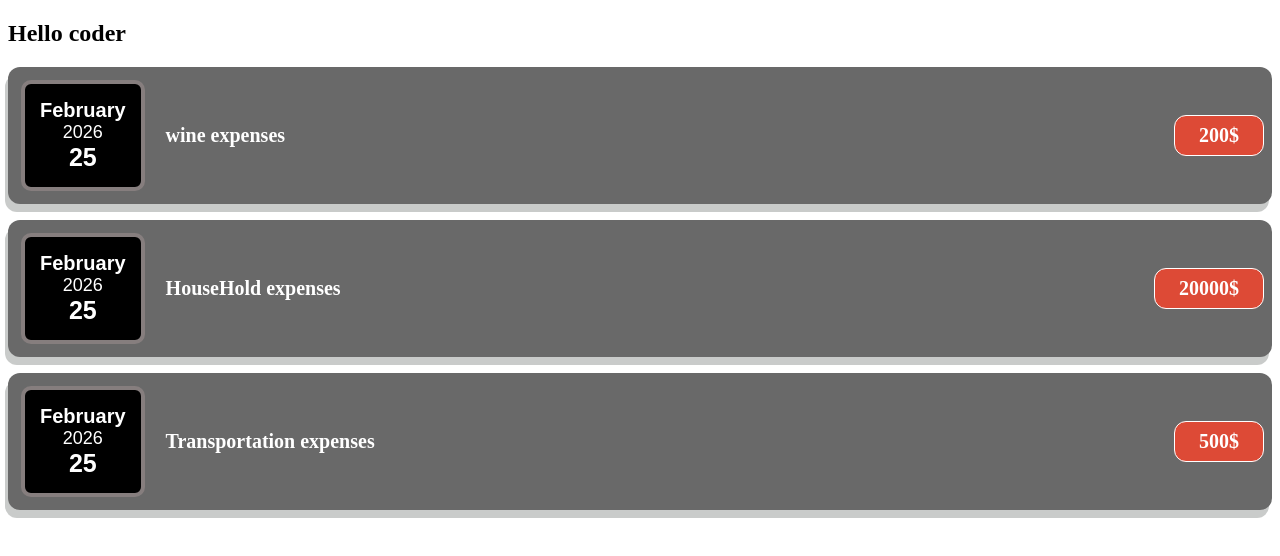
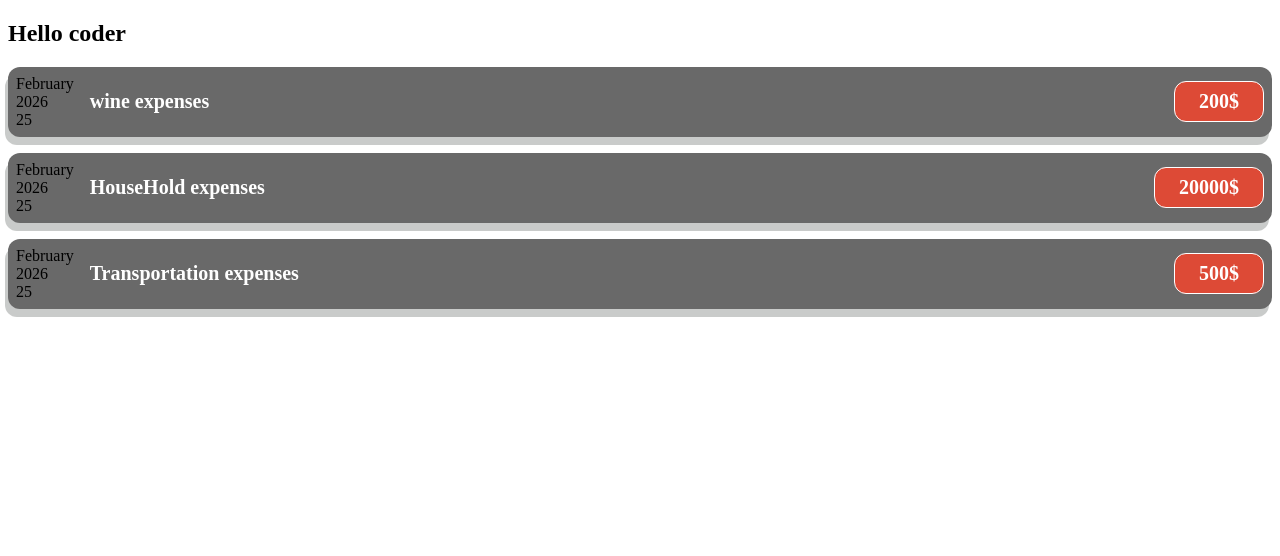
Before and after one commit to naveedkapoorkhan/ExpensesTracker, a React (Vite) app in the folder expense-stracker/: page / in a window 1280 px wide. Shown: the top 556 px of the page. Built offline with nearby package versions, Linux system fonts and the light colour scheme.

Commit message:
delete: shift of css from ExpenseItem.css to ExpenseDate.css

```diff
--- a/expense-stracker/src/components/ExpenseItem.css
+++ b/expense-stracker/src/components/ExpenseItem.css
@@ -9,32 +9,7 @@
     background-color: #696969;
   }
 
-  .expense-item__date {
-    font-weight: 500;
-    display: flex;
-    flex-direction: column;
-    border: 4px solid rgb(134, 126, 126);
-    padding:15px;
-    margin: 5px;
-    color: white;
-    border-radius: 10px;
-    background-color: black;
-    align-items: center;
-  }
-  .month{
-    font-size: 20px;
-    font-weight: bolder;
-font-family: sans-serif;
-  }
-   .day{
-    font-size: 25px;
-    font-weight: bolder;
-    font-family: sans-serif
-  }
-  .year{
-   font-family: sans-serif;
-    font-size: large;
-  }
+
   .expense-item__description {
     display: flex;
     flex-direction: column;
```
